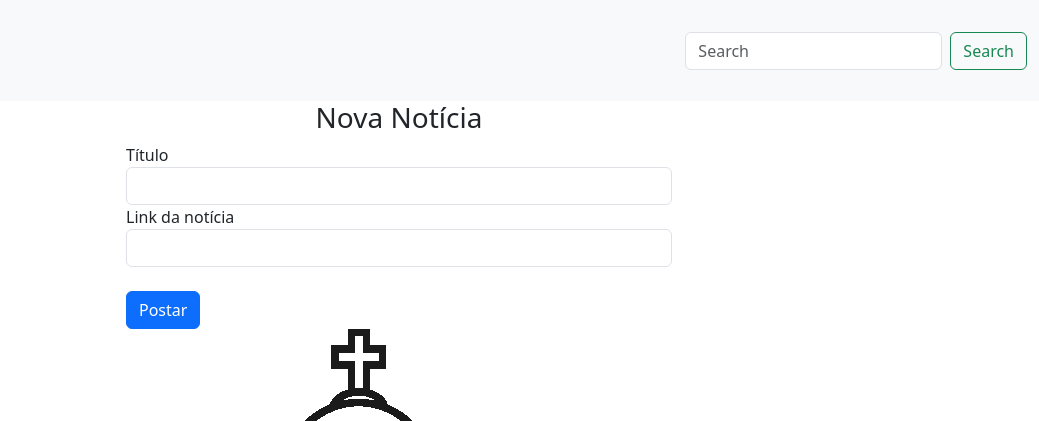
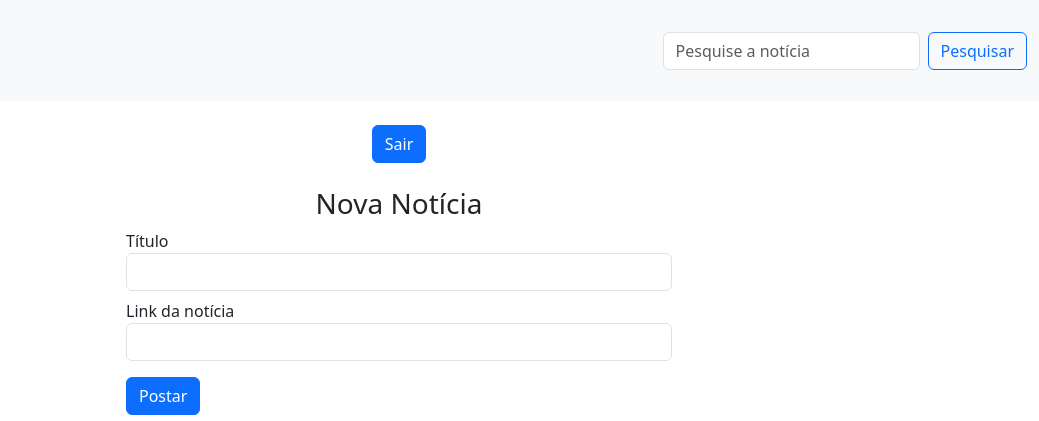
Before and after one commit to ICEI-PUC-Minas-PMV-ADS/pmv-ads-2023-1-e1-proj-web-t16-e1-proj-web-t16-time4-portalnoticias, a plain HTML site: page src/tech-news/add_news.html in a window 1280 px wide. Shown: the top 421 px of the page, 241-1280 px from the left. Drawn offline with nearby package versions, Linux system fonts and the light colour scheme.

Commit message:
update add_news page

```diff
--- a/src/tech-news/add_news.html
+++ b/src/tech-news/add_news.html
@@ -16,7 +16,7 @@
     integrity="sha384-KK94CHFLLe+nY2dmCWGMq91rCGa5gtU4mk92HdvYe+M/SXH301p5ILy+dN9+nJOZ" crossorigin="anonymous">
 
   <link rel="stylesheet" href="./styles.css">
-  <title>Nova Notícia</title>
+  <title>Tech News - Nova Notícia</title>
 </head>
 
 <body>
@@ -30,32 +30,33 @@
           <span>Olá Pedro</span>
         </span>
         <form class="d-flex" role="search">
-          <input class="form-control me-2" type="search" placeholder="Search" aria-label="Search">
-          <button class="btn btn-outline-success" type="submit">Search</button>
+          <input class="form-control me-2" type="search" placeholder="Pesquise a notícia" aria-label="Search">
+          <button class="btn btn-outline-primary" type="submit">Pesquisar</button>
         </form>
       </div>
     </nav>
   </header>
 
-
-  <div id="add">
-
   <div class="container">
-			<div id="add-row" class="row justify-content-center align-items-center">
+    <div class="d-flex justify-content-center mt-4">
+      <a href="#">
+        <button type="button" class="btn btn-primary">Sair</button>
+      </a>
+    </div>
+    <div id="add-row" class="row justify-content-center align-items-center mt-4">
       <div id="add-column" class="col-md-6">
         <div id="add-box" class="col-md-12">
           <form id="add-form" class="form" method="post">
             <h3 class="text-center">Nova Notícia</h3>
             <div class="form-group">
-								<label for="title">Título</label><br>
+              <label for="title">Título</label>
               <input type="text" name="username" id="username" class="form-control">
             </div>
-                            <div class="form-group">
-                                <label for="link">Link da notícia</label><br>
+            <div class="form-group mt-2">
+              <label for="link">Link da notícia</label>
               <input type="text" name="password" id="password" class="form-control">
             </div>
-                          </br >
-                            <div class="form-group text-right">
+            <div class="form-group text-right mt-3">
               <input type="submit" name="submit" class="btn btn-primary" value="Postar">
             </div>
           </form>
@@ -63,9 +64,6 @@
       </div>
     </div>
   </div>
-    </div>
-
-
 
   <script src="https://cdn.jsdelivr.net/npm/@popperjs/core@2.11.7/dist/umd/popper.min.js"
     integrity="sha384-zYPOMqeu1DAVkHiLqWBUTcbYfZ8osu1Nd6Z89ify25QV9guujx43ITvfi12/QExE"
@@ -73,16 +71,6 @@
   <script src="https://cdn.jsdelivr.net/npm/bootstrap@5.3.0-alpha3/dist/js/bootstrap.min.js"
     integrity="sha384-Y4oOpwW3duJdCWv5ly8SCFYWqFDsfob/3GkgExXKV4idmbt98QcxXYs9UoXAB7BZ"
     crossorigin="anonymous"></script>
-
-
 </body>
-<footer>
-
-  <div class="footer-container">
-    <img src="./images/puc.png" alt="brasão da faculdade">
-    <p>Análise e Desenvolvimento de Sistemas </p>
-  </div>
-</footer>
-
 
 </html>
```
Lines whose indentation alone changed are shown as unchanged.
